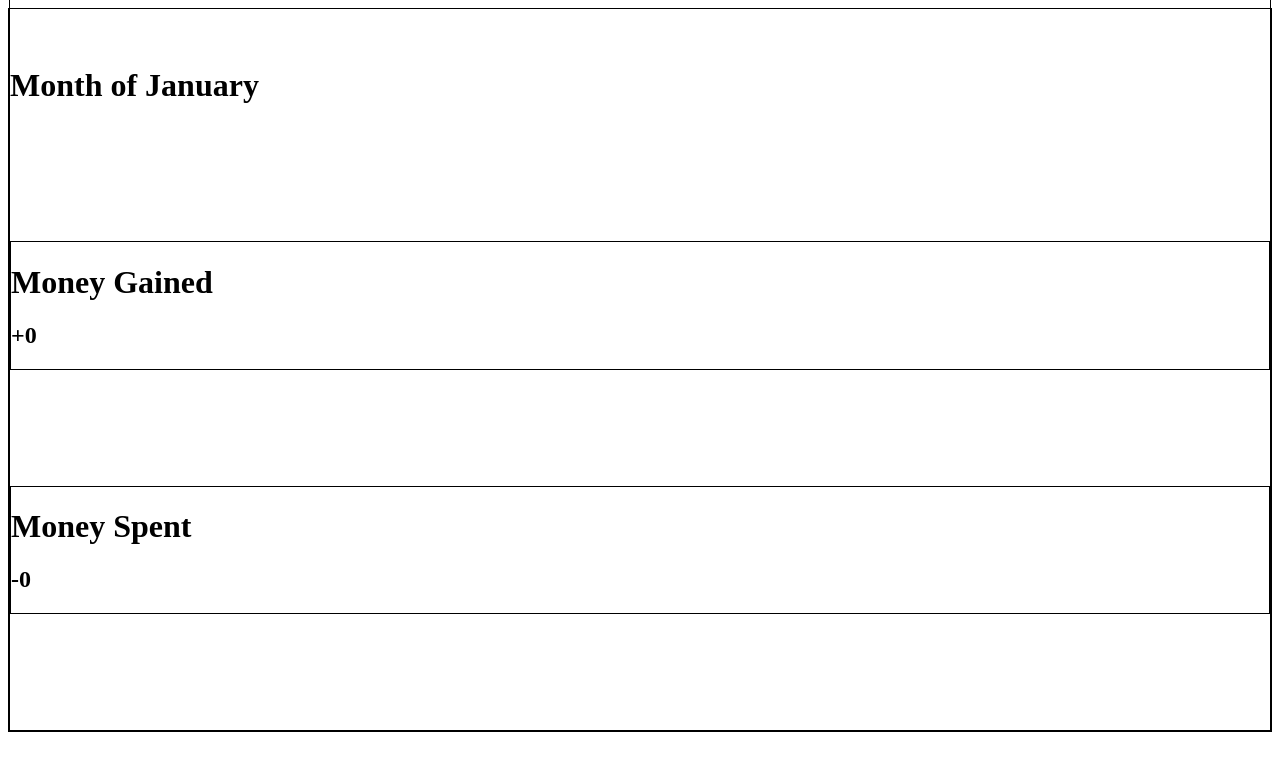
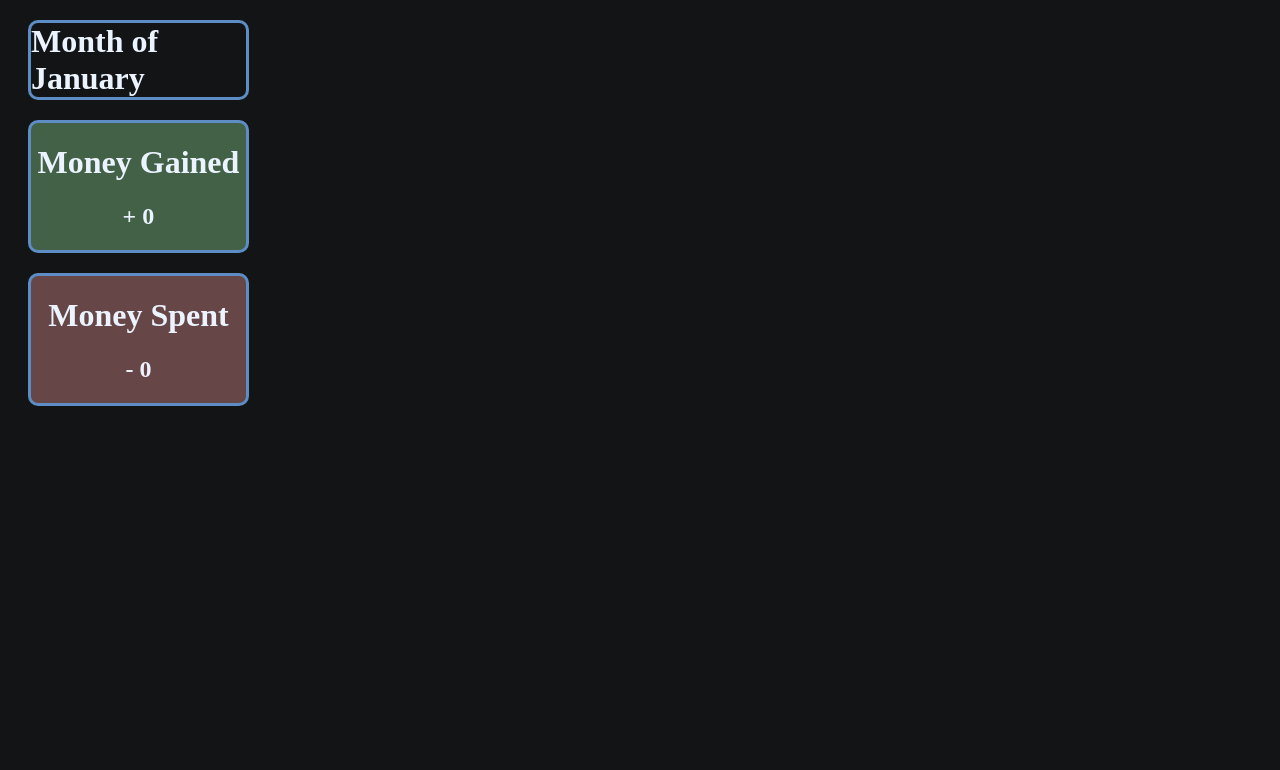
Before and after one commit to RohanManoharan/BudgetingApp, a React (Vite) app: page / in a window 1280 px wide. Shown: the top 770 px of the page. Built offline with nearby package versions, Linux system fonts and the light colour scheme.

Commit message:
Updating side bar

```diff
--- a/src/App.jsx
+++ b/src/App.jsx
@@ -8,17 +8,17 @@ export default function App(){
 
   return (
     <>
+    <h1 id="month" className="module">Month of {monthName}</h1>
+
     <div id="side-content">
-      <h1 id="month" className="heading">Month of {monthName}</h1>
-
-      <div>
+      <div id="money-gained" className="module">
         <h1>Money Gained</h1>
-        <h2>+{moneyGained}</h2>
+        <h2 className="amounts">+ {moneyGained}</h2>
       </div>
 
-      <div>
+      <div id="money-spent" className="module">
         <h1>Money Spent</h1>
-        <h2>-{moneySpent}</h2>
+        <h2 className="amounts">- {moneySpent}</h2>
       </div>
     </div>
     </>
--- a/src/styles.css
+++ b/src/styles.css
@@ -1,10 +1,40 @@
-#side-content{
+html{
+    background-color: rgb(18, 20, 22);
+}
+
+*{
+    color: rgb(235, 243, 255);
+}
+
+/* #side-content{
+    height: 100%;
     display: flex;
     flex-direction: column;
-    justify-content: space-evenly;
-    height: 100vh;
-    margin-top: -10vh;
+    justify-content: center;
+    border: 1px solid white;
+} */
+
+.module{
+    border: 3px solid rgb(93, 141, 196);
+    width: 17%;
+    border-radius: 10px;
+    margin: 20px;
 }
-div{
-    border: 1px solid black;
+
+h1{
+    display: flex;
+    justify-content: center;
 }
+
+h2{
+    display: flex;
+    justify-content: center;
+}
+
+#money-gained {
+    background-color: rgb(66, 97, 70);
+}
+
+#money-spent {
+    background-color: rgb(102, 70, 70);
+}
```
